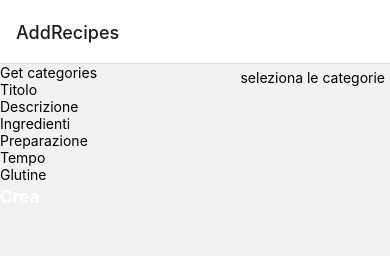
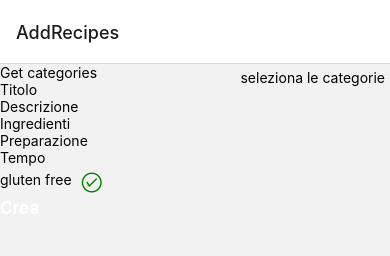
Before and after one commit to 6Bello/GNAMMY, a React Native app: screen /AddRecipes in a window 390 px wide. Shown: the top 256 px of the page. Built offline with nearby package versions, Linux system fonts and the light colour scheme.

Commit message:
glutenFreeIcon

```diff
--- a/screens/AddRecipes.js
+++ b/screens/AddRecipes.js
@@ -2,6 +2,7 @@ import React, { useState, useContext } from 'react';
 import ListCategories from '../components/ListCategories';
 import { View, Text, FlatList, StyleSheet, Image, ImageBackground, ScrollView, TextInput, TouchableOpacity, Modal } from 'react-native';
 import axios from 'axios';
+import { AntDesign } from '@expo/vector-icons';
 
 
 export default function AddRecipes() {
@@ -55,7 +56,7 @@ export default function AddRecipes() {
     ingredients: '',
     gluten: 1,
   };
-  const [recipe, setRecipe] = useState({recipeInitialState});
+  const [recipe, setRecipe] = useState({ recipeInitialState });
 
   const handleInputChange = (campo, value) => {
     setRecipe((prevRecipe) => ({
@@ -70,16 +71,16 @@ export default function AddRecipes() {
     if (recipe.title === '') {
       alert('Inserisci il titolo');
       return;
-    }else if (recipe.description === '') {
+    } else if (recipe.description === '') {
       alert('Inserisci la descrizione');
       return;
-    }else if (recipe.categories === '') {
+    } else if (recipe.categories === '') {
       alert('Inserisci le categorie');
       return;
-    }else if (recipe.ingredients === '') {
+    } else if (recipe.ingredients === '') {
       alert('Inserisci gli ingredienti');
       return;
-    }else if (recipe.preparation === '') {
+    } else if (recipe.preparation === '') {
       alert('Inserisci la preparazione');
       return;
     } else if (recipe.time === '') {
@@ -105,9 +106,9 @@ export default function AddRecipes() {
 
   return (
     <ScrollView>
-    <TouchableOpacity onPress={logCategories}>
-      <Text>Get categories</Text>
-    </TouchableOpacity>
+      <TouchableOpacity onPress={logCategories}>
+        <Text>Get categories</Text>
+      </TouchableOpacity>
       <TextInput
         value={recipe.title}
         onChangeText={(value) => handleInputChange('title', value)}
@@ -150,22 +151,33 @@ export default function AddRecipes() {
         onChangeText={(value) => handleInputChange('time', value)}
         placeholder="Tempo"
       />
-      <TextInput
-        value={recipe.gluten}
-        onChangeText={(value) => handleInputChange('gluten', value)}
-        placeholder="Glutine"
-      />
+      <TouchableOpacity
+        style={{ display: "flex", flexDirection: "row", alignItems: "center", width: "33%" }}
+        onPress={() => handleInputChange('gluten', !recipe.gluten)}
+      >
+        <View style={{ display: "flex", flexDirection: "row", justifyContent: "flex-end", marginTop: 5 }}>
+          <Text style={{marginRight: 10}} >gluten free</Text>
+          {recipe.gluten ? (<AntDesign name="closecircleo" size={20} color="red" />) : (<AntDesign name="checkcircleo" size={20} color="green" />)}
+        </View>
+      </TouchableOpacity>
       <TouchableOpacity onPress={createRecipe}>
-        <Text style={{ lineHeight: 29, color: "white", fontSize: 17, fontWeight:"bold" }}>Crea</Text>
+        <Text style={{ lineHeight: 29, color: "white", fontSize: 17, fontWeight: "bold" }}>Crea</Text>
       </TouchableOpacity>
     </ScrollView>
   );
 }
 
-const styleContainer = StyleSheet.create({
+const styles = StyleSheet.create({
   container: {
     flex: 1,
     alignItems: 'center',
     justifyContent: 'center',
   },
+  square: {
+    width: 20,
+    height: 20,
+    borderWidth: 1,
+    borderColor: 'black',
+    marginTop: 8,
+  },
 });
```
